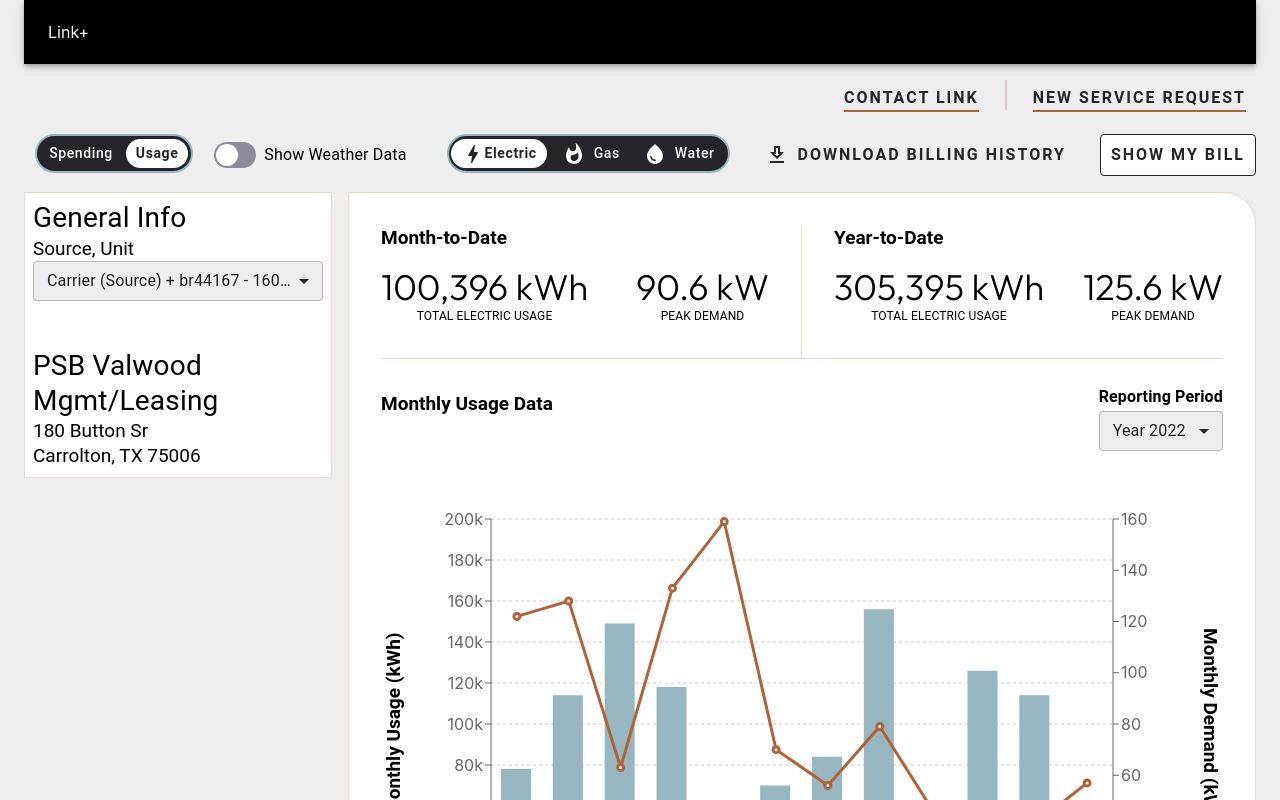
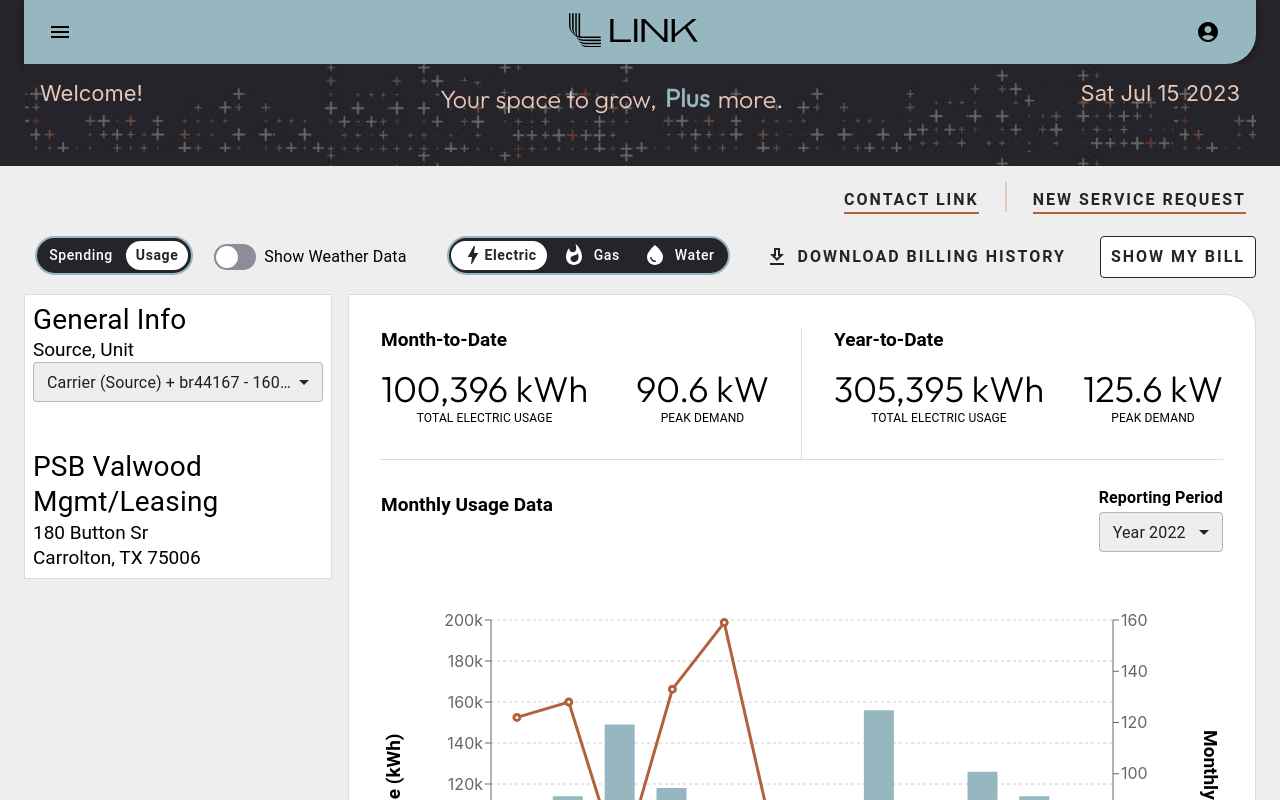
Before and after one commit to AlanGio/energy-dashboard, a React (Create React App) app: page / in a window 1280 px wide. Shown: the top 800 px of the page. Built offline with nearby package versions, Linux system fonts and the light colour scheme.

Commit message:
Add Header

```diff
--- a/src/App.tsx
+++ b/src/App.tsx
@@ -1,7 +1,4 @@
-import AppBar from '@mui/material/AppBar';
-import Box from '@mui/material/Box';
 import Container from '@mui/material/Container';
-import Toolbar from '@mui/material/Toolbar';
 import './App.css';
 import { Grid, StyledEngineProvider, ThemeProvider } from '@mui/material';
 import { HeaderControls } from './components/HeaderControls';
@@ -11,6 +8,7 @@
 import { MainChartContent } from './components/MainChartContent';
 import { SecondaryChartContent } from './components/SecondaryChartContent';
 import { useState } from 'react';
+import { Header } from './components/Header';
 
 const App = () => {
   const [serviceType, setServiceType] = useState('electric');
@@ -20,14 +18,9 @@
   return (
     <StyledEngineProvider injectFirst>
       <ThemeProvider theme={theme}>
+        <Header />
+
         <Container maxWidth="xl">
-          <AppBar position="static" sx={{ backgroundColor: 'black' }}>
-            <Container maxWidth="xl">
-              <Toolbar disableGutters>
-                <Box>Link+</Box>
-              </Toolbar>
-            </Container>
-          </AppBar>
           <Grid container>
             <Grid item xs={12} sm={12}>
               <TopLinks />
--- /dev/null
+++ b/src/components/Header/AppBar.tsx
@@ -0,0 +1,91 @@
+import * as React from 'react';
+import AppBar from '@mui/material/AppBar';
+import Box from '@mui/material/Box';
+import Toolbar from '@mui/material/Toolbar';
+import IconButton from '@mui/material/IconButton';
+import MenuIcon from '@mui/icons-material/Menu';
+import AccountCircle from '@mui/icons-material/AccountCircle';
+import MenuItem from '@mui/material/MenuItem';
+import Menu from '@mui/material/Menu';
+import { color } from '../../config/theme';
+
+import { ReactComponent as LinkLogo } from '../../assets/images/LinkLogo.svg';
+
+export default function MenuAppBar() {
+  const [auth, setAuth] = React.useState(true);
+  const [anchorEl, setAnchorEl] = React.useState<null | HTMLElement>(null);
+
+  const handleChange = (event: React.ChangeEvent<HTMLInputElement>) => {
+    setAuth(event.target.checked);
+  };
+
+  const handleMenu = (event: React.MouseEvent<HTMLElement>) => {
+    setAnchorEl(event.currentTarget);
+  };
+
+  const handleClose = () => {
+    setAnchorEl(null);
+  };
+
+  return (
+    <Box sx={{ flexGrow: 1, color: 'black' }}>
+      <AppBar
+        position="static"
+        sx={{
+          backgroundColor: color.MarketingSolar,
+          borderBottomRightRadius: 30
+        }}
+      >
+        <Toolbar>
+          <IconButton
+            size="large"
+            edge="start"
+            color="inherit"
+            aria-label="menu"
+            sx={{ color: 'black' }}
+          >
+            <MenuIcon />
+          </IconButton>
+          <Box sx={{ flexGrow: 1, display: 'flex', justifyContent: 'center' }}>
+            <Box sx={{ width: 130 }}>
+              <LinkLogo />
+            </Box>
+          </Box>
+          {auth && (
+            <div>
+              <IconButton
+                size="large"
+                aria-label="account of current user"
+                aria-controls="menu-appbar"
+                aria-haspopup="true"
+                onClick={handleMenu}
+                color="inherit"
+                sx={{ color: 'black' }}
+              >
+                <AccountCircle />
+              </IconButton>
+              <Menu
+                id="menu-appbar"
+                anchorEl={anchorEl}
+                anchorOrigin={{
+                  vertical: 'top',
+                  horizontal: 'right'
+                }}
+                keepMounted
+                transformOrigin={{
+                  vertical: 'top',
+                  horizontal: 'right'
+                }}
+                open={Boolean(anchorEl)}
+                onClose={handleClose}
+              >
+                <MenuItem onClick={handleClose}>Profile</MenuItem>
+                <MenuItem onClick={handleClose}>My account</MenuItem>
+              </Menu>
+            </div>
+          )}
+        </Toolbar>
+      </AppBar>
+    </Box>
+  );
+}
--- /dev/null
+++ b/src/components/Header/index.tsx
@@ -0,0 +1,62 @@
+import { Box, Container, Grid, Typography } from '@mui/material';
+import MenuAppBar from './AppBar';
+import { color } from '../../config/theme';
+
+import background from '../../assets/images/header-bg.png';
+
+export const Header = () => {
+  const date = new Date().toDateString();
+
+  return (
+    <Box sx={{ backgroundColor: '#25242a' }}>
+      <Container maxWidth="xl">
+        <Grid container>
+          <Grid item xs={12} sm={12}>
+            <MenuAppBar />
+          </Grid>
+
+          <Grid
+            item
+            xs={12}
+            sm={12}
+            sx={{
+              color: color.Primary100,
+              display: 'flex',
+              justifyContent: 'space-between',
+              pt: 2,
+              pb: 6,
+              fontSize: 22,
+              px: 2,
+              backgroundImage: `url(${background})`
+            }}
+          >
+            <Box>Welcome!</Box>
+            <Box
+              sx={{
+                display: 'flex',
+                gap: 1,
+                alignItems: 'center',
+                fontSize: 25,
+                fontFamily: 'Outfit'
+              }}
+            >
+              Your space to grow,
+              <Typography
+                sx={{
+                  fontSize: 25,
+                  fontWeight: 600,
+                  color: color.MarketingSolar,
+                  fontFamily: 'Outfit'
+                }}
+              >
+                Plus
+              </Typography>{' '}
+              more.
+            </Box>
+            <Box>{date}</Box>
+          </Grid>
+        </Grid>
+      </Container>
+    </Box>
+  );
+};
```
Also changed, not shown: src/assets/images/LinkLogo.svg (added), src/assets/images/header-bg.png (added).
